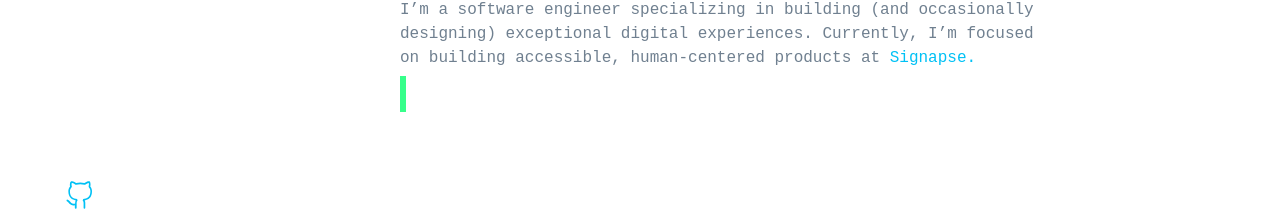
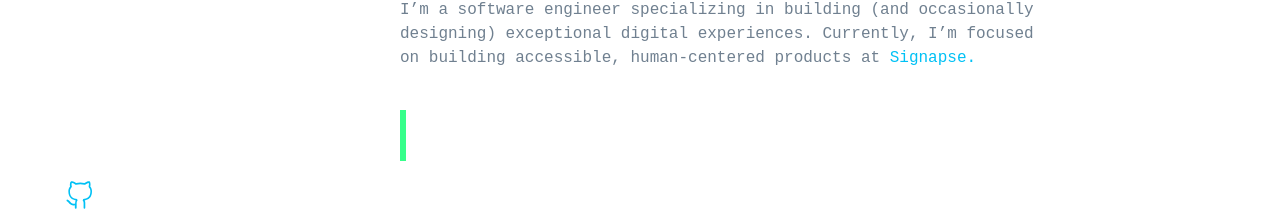
Before and after one commit to kes-phyl/dp_v2, a Next.js app: page / in a window 1280 px wide. Shown: the part 382-593 px from the top of the page. Built offline with nearby package versions, Linux system fonts and the light colour scheme.

Commit message:
update resume button

```diff
--- a/components/AnimatedButton.tsx
+++ b/components/AnimatedButton.tsx
@@ -2,12 +2,15 @@ import Link from 'next/link'
 
 const AnimatedButton = () => {
   return (
-  <Link className="button-animated mt-10" data-text="Awesome" target='_blank' href='/DanPhylbertCv.pdf'>
+    <button className="button-animated mt-10" data-text="Awesome">
+  <Link target='_blank' href='/DanPhylbertCv.pdf'>
     {/* <button className="button-animated mt-10" data-text="Awesome"> */}
     <span className="actual-text">&nbsp;Resume?&nbsp;</span><span aria-hidden="true" className="hover-text">&nbsp;Resume?&nbsp;</span>
     {/* <span aria-hidden="true" className="hover-text">&nbsp;Resume?&nbsp;</span> */}
     {/* </button> */}
+
 </Link>
+</button>
   )
 }
 
```
